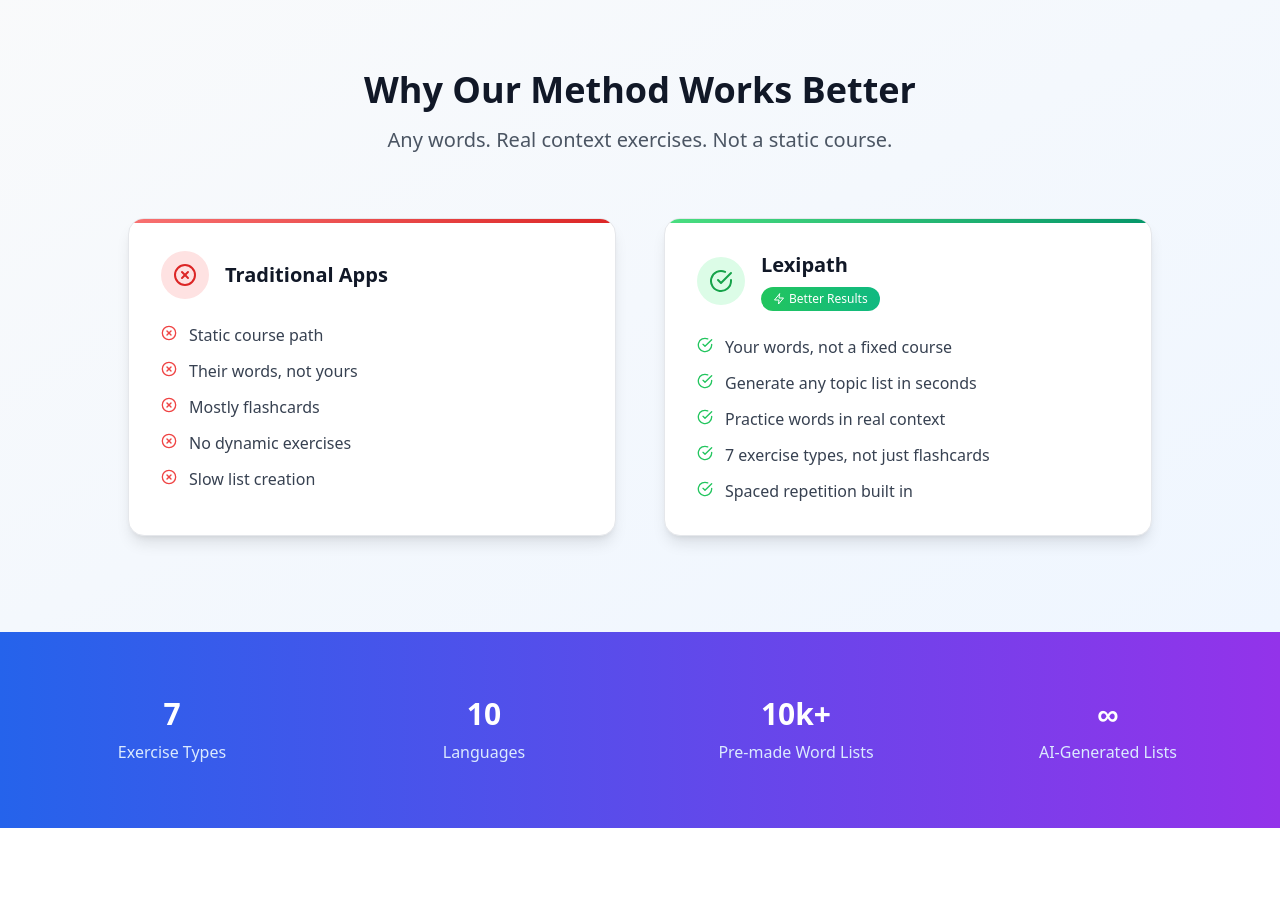
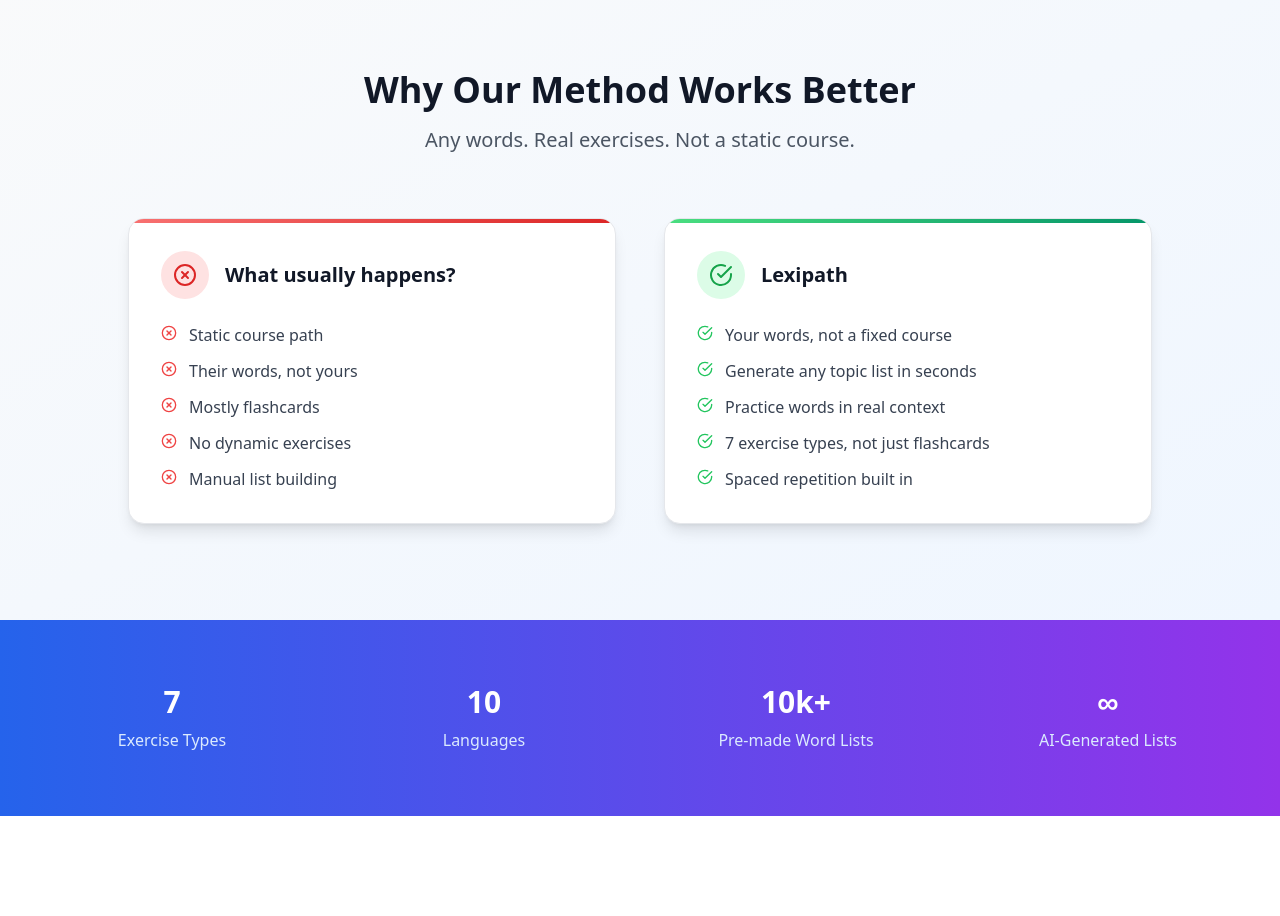
Before and after one commit to bondar7/lexipath-landing, a React (Vite) app: page /#/ in a window 1280 px wide. Shown: the part 4380-5296 px from the top of the page. Built offline with nearby package versions, Linux system fonts and the light colour scheme; no server answers.

Commit message:
fix: update comparison section titles and refine i18n content for clarity

```diff
--- a/src/components/sections/ComparisonSection.tsx
+++ b/src/components/sections/ComparisonSection.tsx
@@ -1,5 +1,5 @@
 import React from 'react';
-import { CheckCircle, XCircle, Zap } from 'lucide-react';
+import { CheckCircle, XCircle } from 'lucide-react';
 import { i18n } from '../../config/i18n';
 
 const ComparisonSection: React.FC = () => {
@@ -18,7 +18,7 @@ const ComparisonSection: React.FC = () => {
         </header>
 
         <div className="grid md:grid-cols-2 gap-8 md:gap-12 max-w-5xl mx-auto">
-          {/* Traditional Apps */}
+          {/* Fixed apps */}
           <article className="bg-white rounded-2xl p-6 md:p-8 shadow-lg border border-gray-200 relative overflow-hidden">
             <div className="absolute top-0 left-0 w-full h-1 bg-gradient-to-r from-red-400 to-red-600" aria-hidden="true"></div>
             <header className="flex items-center mb-6">
@@ -46,15 +46,9 @@ const ComparisonSection: React.FC = () => {
               <div className="bg-green-100 p-3 rounded-full mr-4">
                 <CheckCircle className="w-6 h-6 text-green-600" aria-hidden="true" />
               </div>
-              <div>
-                <h3 className="text-xl font-bold text-gray-900">
-                  {t.lexipath.title}
-                </h3>
-                <div className="inline-flex items-center bg-gradient-to-r from-green-500 to-emerald-500 text-white px-3 py-1 rounded-full text-xs font-medium mt-2">
-                  <Zap className="w-3 h-3 mr-1" aria-hidden="true" />
-                  Better Results
-                </div>
-              </div>
+              <h3 className="text-xl font-bold text-gray-900">
+                {t.lexipath.title}
+              </h3>
             </header>
             <ul className="space-y-3">
               {t.lexipath.features.map((feature, index) => (
--- a/src/config/i18n.ts
+++ b/src/config/i18n.ts
@@ -104,15 +104,15 @@ export const i18n = {
     comparison: {
       title: "Why Our Method Works Better",
       subtitle:
-        "Any words. Real context exercises. Not a static course.",
+        "Any words. Real exercises. Not a static course.",
       traditional: {
-        title: "Traditional Apps",
+        title: "What usually happens?",
         features: [
           "Static course path",
           "Their words, not yours",
           "Mostly flashcards",
           "No dynamic exercises",
-          "Slow list creation",
+          "Manual list building",
         ],
       },
       lexipath: {
```
